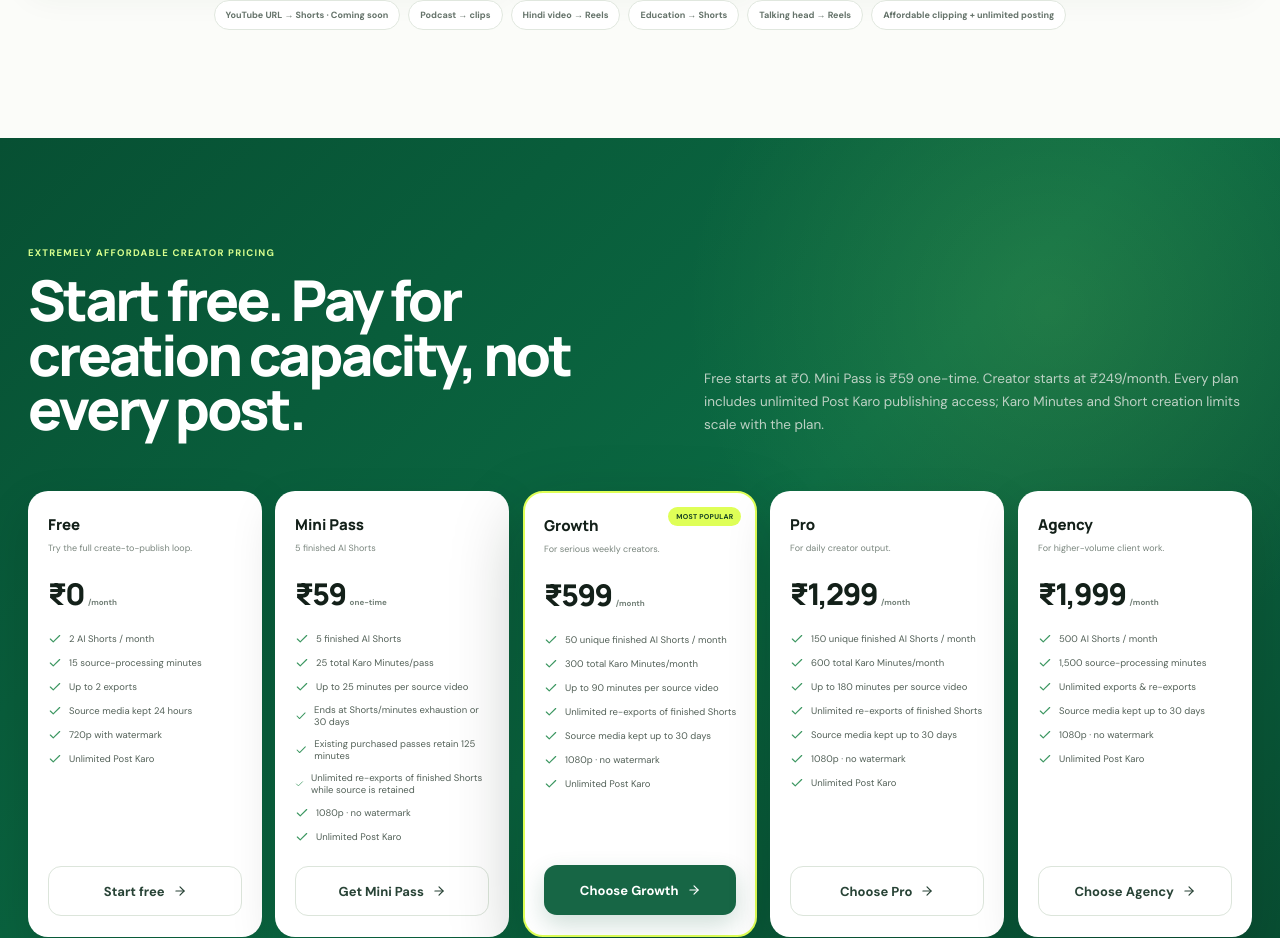
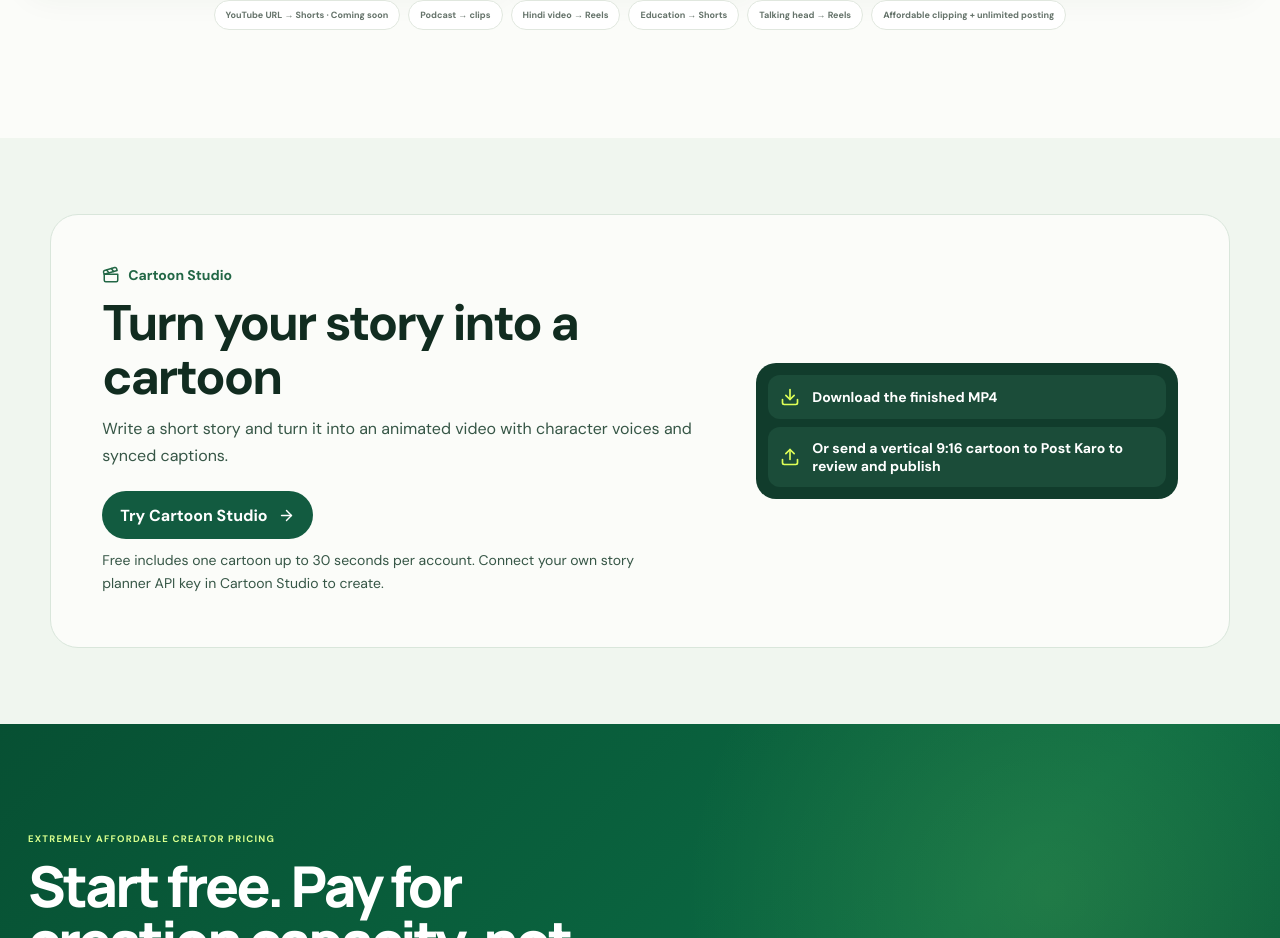
Before and after one commit to faikmulla6-cpu/Clipkaro, a Next.js app in the folder frontend/: page / in a window 1280 px wide. Shown: the part 7220-8158 px from the top of the page. Built offline with nearby package versions, Linux system fonts and the light colour scheme; no server answers.

Commit message:
Promote Cartoon Studio on the homepage and About page

```diff
--- a/frontend/app/about/AboutExperience.tsx
+++ b/frontend/app/about/AboutExperience.tsx
@@ -491,6 +491,15 @@ export function AboutExperience() {
           })}
         </div>
 
+        <article className={polish.cartoonMention} aria-labelledby="about-cartoon-studio">
+          <Clapperboard size={22} aria-hidden="true" />
+          <div>
+            <h3 id="about-cartoon-studio">Cartoon Studio</h3>
+            <p>Creators can turn a short written story into an animated cartoon with voices and captions, then download the finished video.</p>
+            <a href="/cartoon-studio">Explore Cartoon Studio <ArrowRight size={15} aria-hidden="true" /></a>
+          </div>
+        </article>
+
         <div className={polish.urlPromise} data-about-reveal>
           <div className={polish.urlPromiseCopy}>
             <span><Youtube size={15}/> URL-FIRST, FALLBACK-SAFE</span>
--- a/frontend/components/HomeExperience.module.css
+++ b/frontend/components/HomeExperience.module.css
@@ -1,3 +1,110 @@
+.cartoonSection {
+  padding: clamp(36px, 6vw, 76px) 24px;
+  background: #f0f6ef;
+}
+
+.cartoonPanel {
+  display: grid;
+  grid-template-columns: minmax(0, 1.4fr) minmax(0, 1fr);
+  align-items: center;
+  gap: clamp(24px, 5vw, 64px);
+  max-width: 1180px;
+  margin: 0 auto;
+  padding: clamp(22px, 4vw, 52px);
+  border: 1px solid #d9e6db;
+  border-radius: 28px;
+  background: #fbfcf9;
+  color: #112c20;
+}
+
+.cartoonLabel {
+  display: flex;
+  align-items: center;
+  gap: 8px;
+  color: #226746;
+  font-size: 14px;
+  font-weight: 800;
+}
+
+.cartoonCopy h2 {
+  margin: 12px 0;
+  font-size: clamp(28px, 4vw, 50px);
+  line-height: 1.08;
+  letter-spacing: -.04em;
+}
+
+.cartoonCopy p {
+  max-width: 56ch;
+  margin: 0;
+  color: #365646;
+  line-height: 1.65;
+}
+
+.cartoonCta {
+  display: inline-flex;
+  align-items: center;
+  gap: 10px;
+  min-height: 48px;
+  margin: 22px 0 10px;
+  padding: 10px 18px;
+  border-radius: 999px;
+  background: #125b40;
+  color: #fff;
+  font-weight: 750;
+  text-decoration: none;
+}
+
+.cartoonCta:hover {
+  background: #0b4630;
+}
+
+.cartoonCta:focus-visible {
+  outline: 2px solid #125b40;
+  outline-offset: 4px;
+}
+
+.cartoonCopy .cartoonAccess {
+  font-size: 14px;
+}
+
+.cartoonSteps {
+  display: grid;
+  gap: 8px;
+  margin: 0;
+  padding: 12px;
+  border-radius: 20px;
+  background: #113c2c;
+  color: #fff;
+  list-style: none;
+}
+
+.cartoonSteps li {
+  display: flex;
+  align-items: center;
+  gap: 12px;
+  padding: 12px;
+  border-radius: 12px;
+  background: #1b4c39;
+  font-size: 14px;
+  font-weight: 650;
+}
+
+.cartoonSteps svg {
+  flex-shrink: 0;
+  color: #dfff57;
+}
+
+@media (max-width: 760px) {
+  .cartoonSection {
+    padding-inline: 16px;
+  }
+
+  .cartoonPanel {
+    grid-template-columns: minmax(0, 1fr);
+    border-radius: 20px;
+  }
+}
+
 .page{
   --ink:#0d1b13;
   --green:#126442;
--- a/frontend/components/HomeExperience.tsx
+++ b/frontend/components/HomeExperience.tsx
@@ -300,6 +300,28 @@ export function HomeExperience() {
             </div>
           </section>
 
+          <section className={styles.cartoonSection} aria-labelledby="cartoon-studio-heading">
+            <div className={styles.cartoonPanel}>
+              <div className={styles.cartoonCopy}>
+                <div className={styles.cartoonLabel}><Clapperboard size={18} aria-hidden="true" /> Cartoon Studio</div>
+                <h2 id="cartoon-studio-heading">Turn your story into a cartoon</h2>
+                <p>
+                  Write a short story and turn it into an animated video with character voices and synced captions.
+                </p>
+                <a className={styles.cartoonCta} href="/cartoon-studio" aria-describedby="cartoon-studio-access">
+                  Try Cartoon Studio <ArrowRight size={17} aria-hidden="true" />
+                </a>
+                <p className={styles.cartoonAccess} id="cartoon-studio-access">
+                  Free includes one cartoon up to 30 seconds per account. Connect your own story planner API key in Cartoon Studio to create.
+                </p>
+              </div>
+              <ul className={styles.cartoonSteps} aria-label="Ways to use your finished cartoon">
+                <li><Download size={20} aria-hidden="true" /> Download the finished MP4</li>
+                <li><Upload size={20} aria-hidden="true" /> Or send a vertical 9:16 cartoon to Post Karo to review and publish</li>
+              </ul>
+            </div>
+          </section>
+
           <section className={styles.pricing} id="pricing">
             <div className={styles.pricingHead}><div data-public-reveal="left"><span>Extremely affordable creator pricing</span><h2>Start free. Pay for creation capacity, not every post.</h2></div><p data-public-reveal="right">Free starts at ₹0. Mini Pass is ₹59 one-time. Creator starts at ₹249/month. Every plan includes unlimited Post Karo publishing access; Karo Minutes and Short creation limits scale with the plan.</p></div>
             <div className={styles.planGrid}>
```
Also changed, not shown: frontend/app/about/about-polish.module.css (+43 -0 lines).
